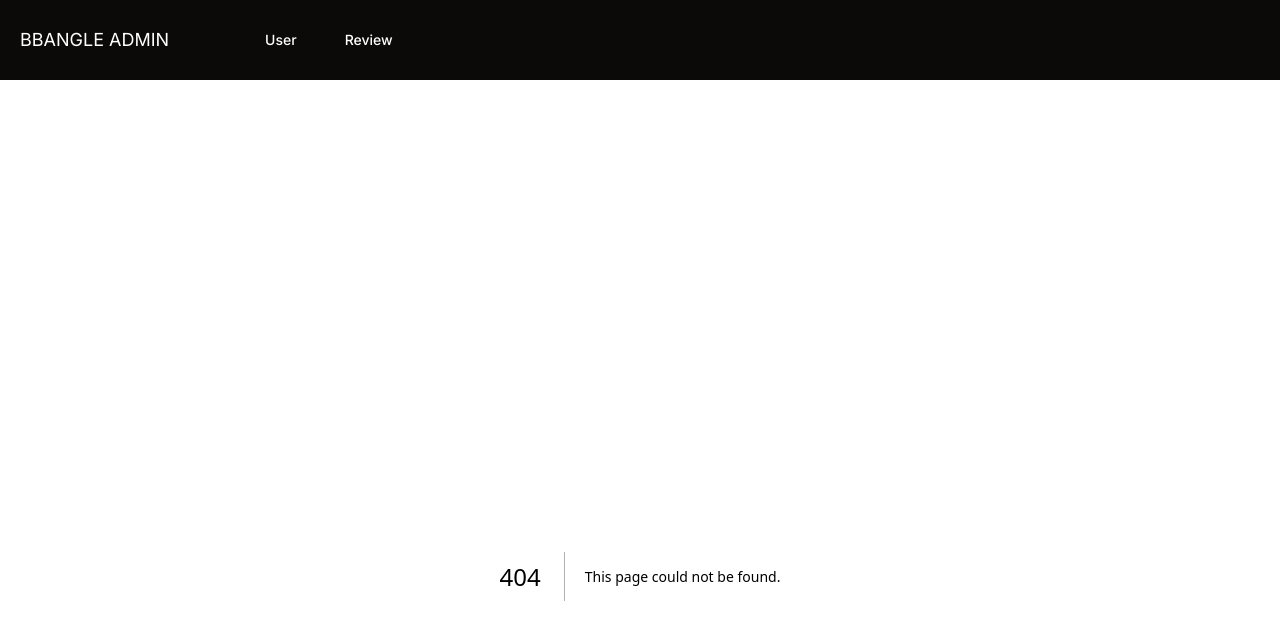
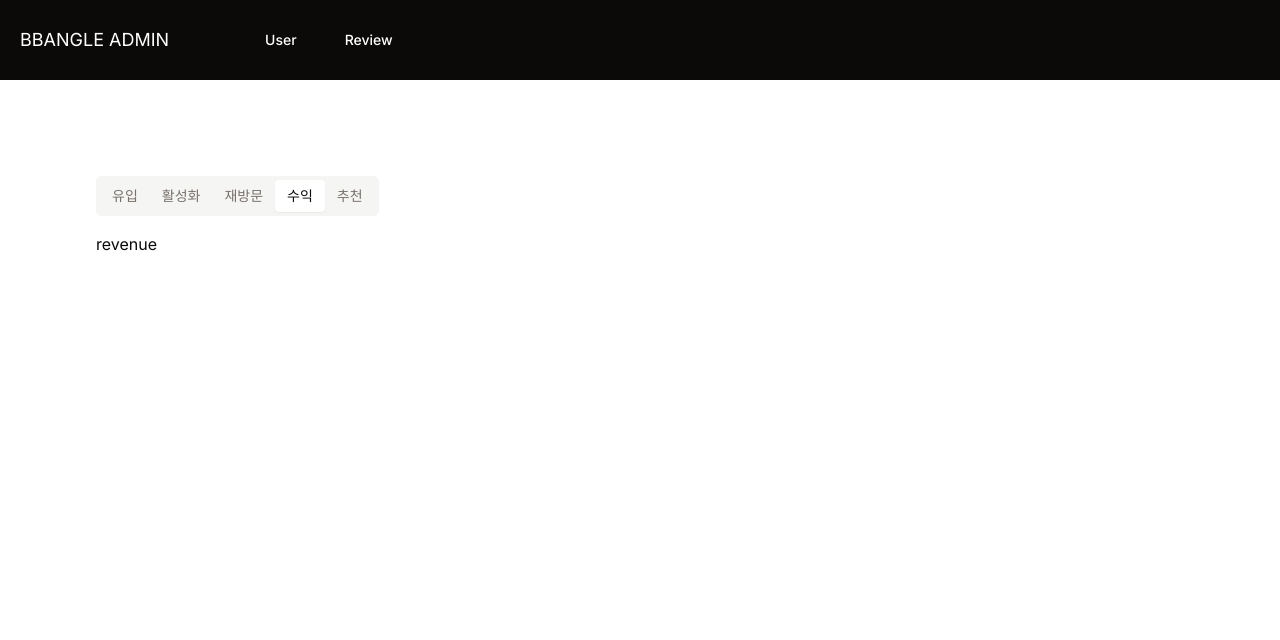
Before and after one commit to eco-dessert-platform/dessert-admin-front, a Next.js app: page /user/revenue in a window 1280 px wide. Before the commit this address had no page. Shown: the top 640 px of the page. Built offline with nearby package versions, Linux system fonts and the light colour scheme.

Commit message:
✨ Feat :  User 페이지 레이아웃

```diff
--- a/package.json
+++ b/package.json
@@ -15,6 +15,7 @@
     "@radix-ui/react-dialog": "^1.0.5",
     "@radix-ui/react-dropdown-menu": "^2.0.6",
     "@radix-ui/react-slot": "^1.0.2",
+    "@radix-ui/react-tabs": "^1.0.4",
     "@tanstack/react-query": "^5.40.0",
     "@tanstack/react-query-devtools": "^5.40.0",
     "@tanstack/react-table": "^8.17.3",
--- a/src/app/user/page.tsx
+++ b/src/app/user/activate/page.tsx
@@ -1,7 +1,7 @@
 import UserCountCard from '@/src/domains/user/components/UserCountCard';
 import userService from '@/src/domains/user/queries/service';
 
-async function UserPage() {
+async function UserActivatePage() {
   const allUserCount = await userService.getAllUserCount();
 
   return (
@@ -11,4 +11,4 @@ async function UserPage() {
   );
 }
 
-export default UserPage;
+export default UserActivatePage;
--- /dev/null
+++ b/src/app/user/inflow/page.tsx
@@ -0,0 +1,5 @@
+function Page() {
+  return <>inflow</>;
+}
+
+export default Page;
--- /dev/null
+++ b/src/app/user/layout.tsx
@@ -0,0 +1,13 @@
+import UserTab from '@/src/blocks/user/UserTab';
+import { PropsWithChildren } from 'react';
+
+function Layout({ children }: PropsWithChildren) {
+  return (
+    <div className="flex w-full flex-col">
+      <UserTab />
+      {children}
+    </div>
+  );
+}
+
+export default Layout;
--- /dev/null
+++ b/src/app/user/recommendation/page.tsx
@@ -0,0 +1,5 @@
+function Page() {
+  return <>recommendation</>;
+}
+
+export default Page;
--- /dev/null
+++ b/src/app/user/revenue/page.tsx
@@ -0,0 +1,5 @@
+function Page() {
+  return <>revenue</>;
+}
+
+export default Page;
--- /dev/null
+++ b/src/app/user/revisit/page.tsx
@@ -0,0 +1,5 @@
+function Page() {
+  return <>revisit</>;
+}
+
+export default Page;
--- /dev/null
+++ b/src/blocks/user/UserTab.tsx
@@ -0,0 +1,33 @@
+'use client';
+
+import { Tabs, TabsList, TabsTrigger } from '@/src/shared/components/ui/tabs';
+import PATH from '@/src/shared/constants/path';
+import Link from 'next/link';
+import { usePathname } from 'next/navigation';
+
+function UserTab() {
+  const pathname = usePathname();
+  return (
+    <Tabs value={pathname} className="mb-4">
+      <TabsList>
+        <TabsTrigger value={PATH.inflow} asChild>
+          <Link href={PATH.inflow}>유입</Link>
+        </TabsTrigger>
+        <TabsTrigger value={PATH.activate} asChild>
+          <Link href={PATH.activate}>활성화</Link>
+        </TabsTrigger>
+        <TabsTrigger value={PATH.revisit} asChild>
+          <Link href={PATH.revisit}>재방문</Link>
+        </TabsTrigger>
+        <TabsTrigger value={PATH.revenue} asChild>
+          <Link href={PATH.revenue}>수익</Link>
+        </TabsTrigger>
+        <TabsTrigger value={PATH.recommendation} asChild>
+          <Link href={PATH.recommendation}>추천</Link>
+        </TabsTrigger>
+      </TabsList>
+    </Tabs>
+  );
+}
+
+export default UserTab;
--- a/src/global/GlobalHeader.tsx
+++ b/src/global/GlobalHeader.tsx
@@ -12,7 +12,7 @@ export default function GlobalHeader() {
       </section>
       <section className="flex gap-4">
         <Button asChild variant="link" className="text-background">
-          <Link href={PATH.user}>User</Link>
+          <Link href={PATH.activate}>User</Link>
         </Button>
         <Button asChild variant="link" className="text-background">
           <Link href={PATH.review}>Review</Link>
--- /dev/null
+++ b/src/shared/components/ui/tabs.tsx
@@ -0,0 +1,55 @@
+"use client"
+
+import * as React from "react"
+import * as TabsPrimitive from "@radix-ui/react-tabs"
+
+import { cn } from "@/src/shared/lib/utils"
+
+const Tabs = TabsPrimitive.Root
+
+const TabsList = React.forwardRef<
+  React.ElementRef<typeof TabsPrimitive.List>,
+  React.ComponentPropsWithoutRef<typeof TabsPrimitive.List>
+>(({ className, ...props }, ref) => (
+  <TabsPrimitive.List
+    ref={ref}
+    className={cn(
+      "inline-flex h-10 items-center justify-center rounded-md bg-muted p-1 text-muted-foreground",
+      className
+    )}
+    {...props}
+  />
+))
+TabsList.displayName = TabsPrimitive.List.displayName
+
+const TabsTrigger = React.forwardRef<
+  React.ElementRef<typeof TabsPrimitive.Trigger>,
+  React.ComponentPropsWithoutRef<typeof TabsPrimitive.Trigger>
+>(({ className, ...props }, ref) => (
+  <TabsPrimitive.Trigger
+    ref={ref}
+    className={cn(
+      "inline-flex items-center justify-center whitespace-nowrap rounded-sm px-3 py-1.5 text-sm font-medium ring-offset-background transition-all focus-visible:outline-none focus-visible:ring-2 focus-visible:ring-ring focus-visible:ring-offset-2 disabled:pointer-events-none disabled:opacity-50 data-[state=active]:bg-background data-[state=active]:text-foreground data-[state=active]:shadow-sm",
+      className
+    )}
+    {...props}
+  />
+))
+TabsTrigger.displayName = TabsPrimitive.Trigger.displayName
+
+const TabsContent = React.forwardRef<
+  React.ElementRef<typeof TabsPrimitive.Content>,
+  React.ComponentPropsWithoutRef<typeof TabsPrimitive.Content>
+>(({ className, ...props }, ref) => (
+  <TabsPrimitive.Content
+    ref={ref}
+    className={cn(
+      "mt-2 ring-offset-background focus-visible:outline-none focus-visible:ring-2 focus-visible:ring-ring focus-visible:ring-offset-2",
+      className
+    )}
+    {...props}
+  />
+))
+TabsContent.displayName = TabsPrimitive.Content.displayName
+
+export { Tabs, TabsList, TabsTrigger, TabsContent }
--- a/src/shared/constants/path.ts
+++ b/src/shared/constants/path.ts
@@ -1,7 +1,11 @@
 const PATH = {
   home: '/',
-  user: '/user',
-  review: 'review'
+  recommendation: '/user/recommendation',
+  activate: '/user/activate',
+  inflow: '/user/inflow',
+  revenue: '/user/revenue',
+  revisit: '/user/revisit',
+  review: '/review'
 };
 
 export default PATH;
```
Also changed, not shown: src/shared/types/response.ts (renamed from src/shared/type/response.ts), 1 other file (tests, documents, lock files or other folders).
